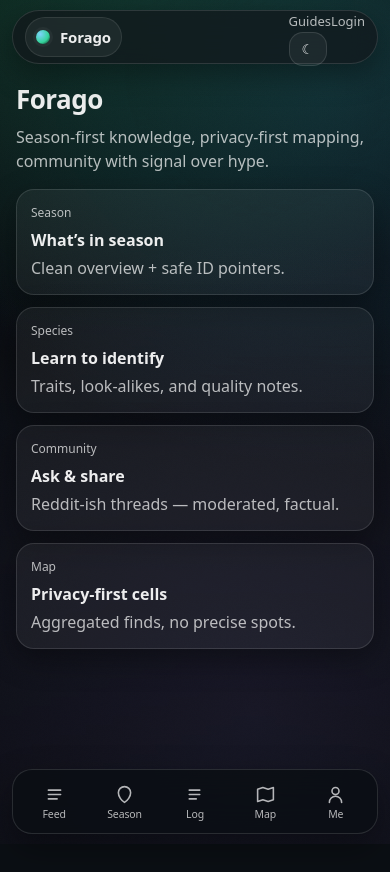
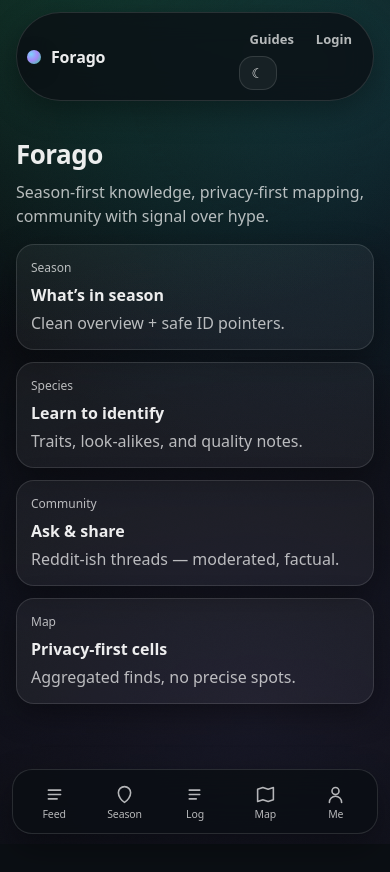
Before and after one commit to Hyllekvist/forago, a Next.js app: page /dk in a window 390 px wide. Before the commit the page ends 844 px from the top, so only its background shows below. Built offline with nearby package versions, Linux system fonts and the light colour scheme.

Commit message:
Update TopNav.module.css

```diff
--- a/src/components/Shell/TopNav.module.css
+++ b/src/components/Shell/TopNav.module.css
@@ -1,33 +1,32 @@
 .header {
   position: sticky;
-  top: 10px;
+  top: 0;
   z-index: 60;
 
-  /* lidt luft så den ikke klistrer til kanter */
-  padding: 0 12px;
+  padding: 14px var(--pad) 10px;
 }
 
 .inner {
   max-width: var(--maxw);
   margin: 0 auto;
 
-  height: 54px;                 /* 👈 kompakt */
-  padding: 0 14px;              /* 👈 mindre “puffy” */
-
   display: flex;
   align-items: center;
   justify-content: space-between;
   gap: 12px;
 
+  padding: 10px 12px;
   border-radius: 999px;
+  border: 1px solid var(--line);
+  background: color-mix(in srgb, var(--bg) 78%, transparent);
 
-  background: color-mix(in srgb, var(--bg) 65%, var(--panel));
-  border: 1px solid var(--line);
-
-  backdrop-filter: blur(14px) saturate(1.05);
-  -webkit-backdrop-filter: blur(14px) saturate(1.05);
+  backdrop-filter: blur(14px);
+  -webkit-backdrop-filter: blur(14px);
 
   box-shadow: var(--shadow-1);
+
+  /* vigtigt for at undgå “GuidesLogin” overlap */
+  min-width: 0;
 }
 
 .brand {
@@ -35,49 +34,91 @@
   align-items: center;
   gap: 10px;
 
-  padding: 8px 10px;            /* 👈 lille “mini-pill” */
-  border-radius: 999px;
-
-  background: color-mix(in srgb, var(--panel2) 70%, transparent);
-  border: 1px solid color-mix(in srgb, var(--line) 75%, transparent);
+  min-width: 0;
+  white-space: nowrap;
 }
 
 .mark {
   width: 14px;
   height: 14px;
   border-radius: 999px;
-  background: radial-gradient(circle at 30% 30%, #7dd3fc, #34d399 60%, #0b0f14);
-  box-shadow: 0 0 0 3px rgba(255,255,255,0.04);
+
+  background: radial-gradient(circle at 30% 30%, #7dd3fc, #a78bfa 45%, #34d399 100%);
+  box-shadow: 0 6px 22px rgba(0, 0, 0, 0.25);
 }
 
 .word {
-  font-weight: 700;
-  font-size: 15px;
+  font-weight: 800;
   letter-spacing: -0.01em;
+  color: var(--ink);
 }
 
 .right {
-  display: inline-flex;
+  display: flex;
   align-items: center;
-  gap: 14px;
+  justify-content: flex-end;
+  gap: 10px;
+
+  /* gør at højre side kan krympe uden overlap */
+  min-width: 0;
+  flex: 1;
 }
 
 .link {
-  font-size: 14px;
+  display: inline-flex;
+  align-items: center;
+  justify-content: center;
+
+  padding: 10px 12px;
+  border-radius: 999px;
+
   color: var(--muted);
+  font-weight: 650;
+  line-height: 1;
+  white-space: nowrap;
+
+  border: 1px solid transparent;
 }
 
 .link:hover {
   color: var(--ink);
+  border-color: color-mix(in srgb, var(--line) 70%, transparent);
+  background: var(--panel);
 }
 
-/* ingen hairline i pill header */
 .hairline {
-  display: none;
+  max-width: var(--maxw);
+  margin: 10px auto 0;
+  height: 1px;
+  background: color-mix(in srgb, var(--line) 60%, transparent);
+  opacity: 0.8;
 }
 
+/* --- Mobile: undgå overlap ved at “komprimere” links --- */
 @media (max-width: 420px) {
-  .inner { padding: 0 12px; }
-  .right { gap: 10px; }
-  .link { font-size: 13px; }
+  .header {
+    padding: 12px var(--pad) 8px;
+  }
+
+  .inner {
+    padding: 10px 10px;
+  }
+
+  .right {
+    gap: 8px;
+  }
+
+  .link {
+    padding: 9px 10px;
+    font-size: 13px;
+  }
 }
+
+@media (max-width: 360px) {
+  /* På helt små skærme: behold kun “Guides” som tekst,
+     og gør Login super-kompakt for at undgå kollision */
+  .link {
+    padding: 9px 9px;
+    font-size: 12.5px;
+  }
+}
```
